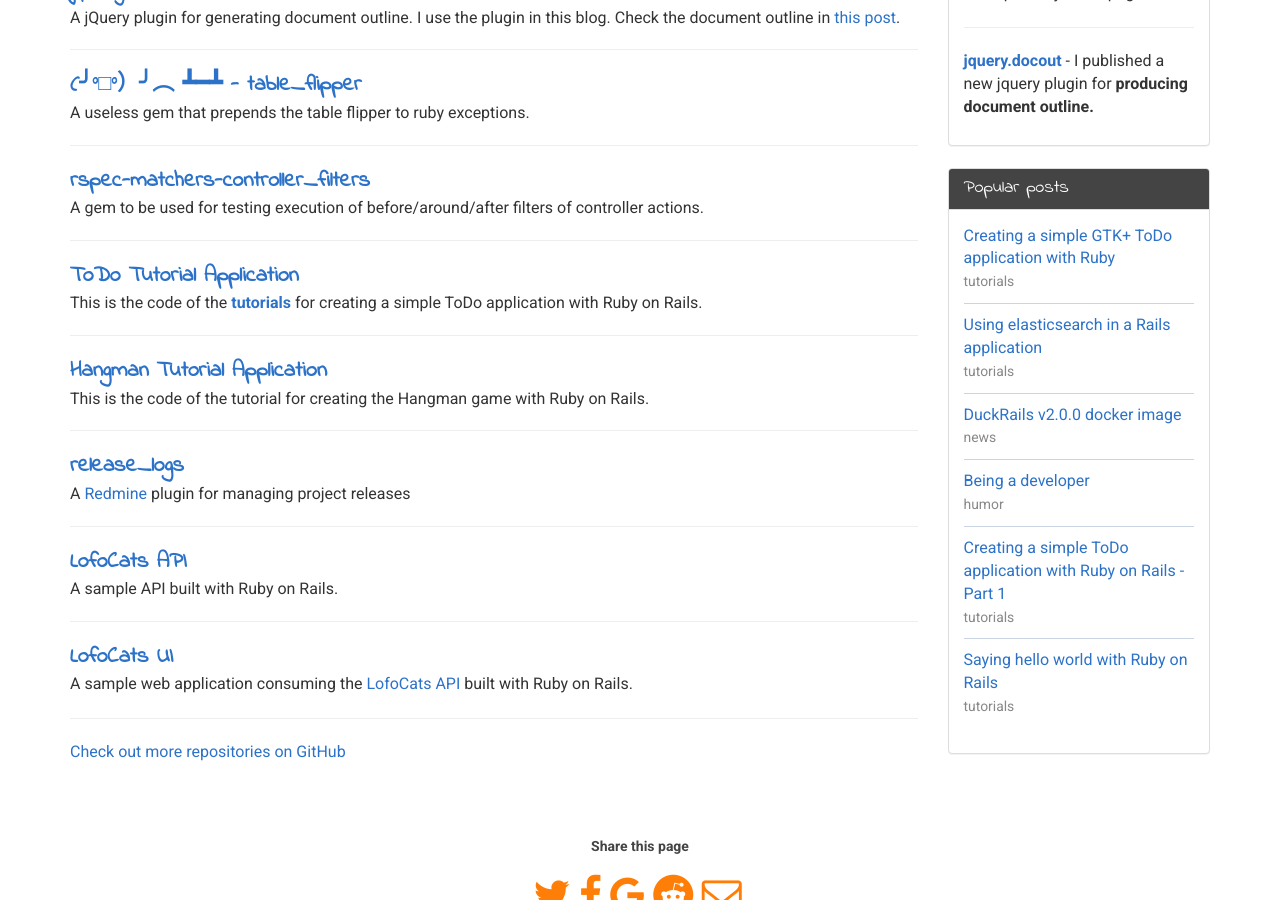
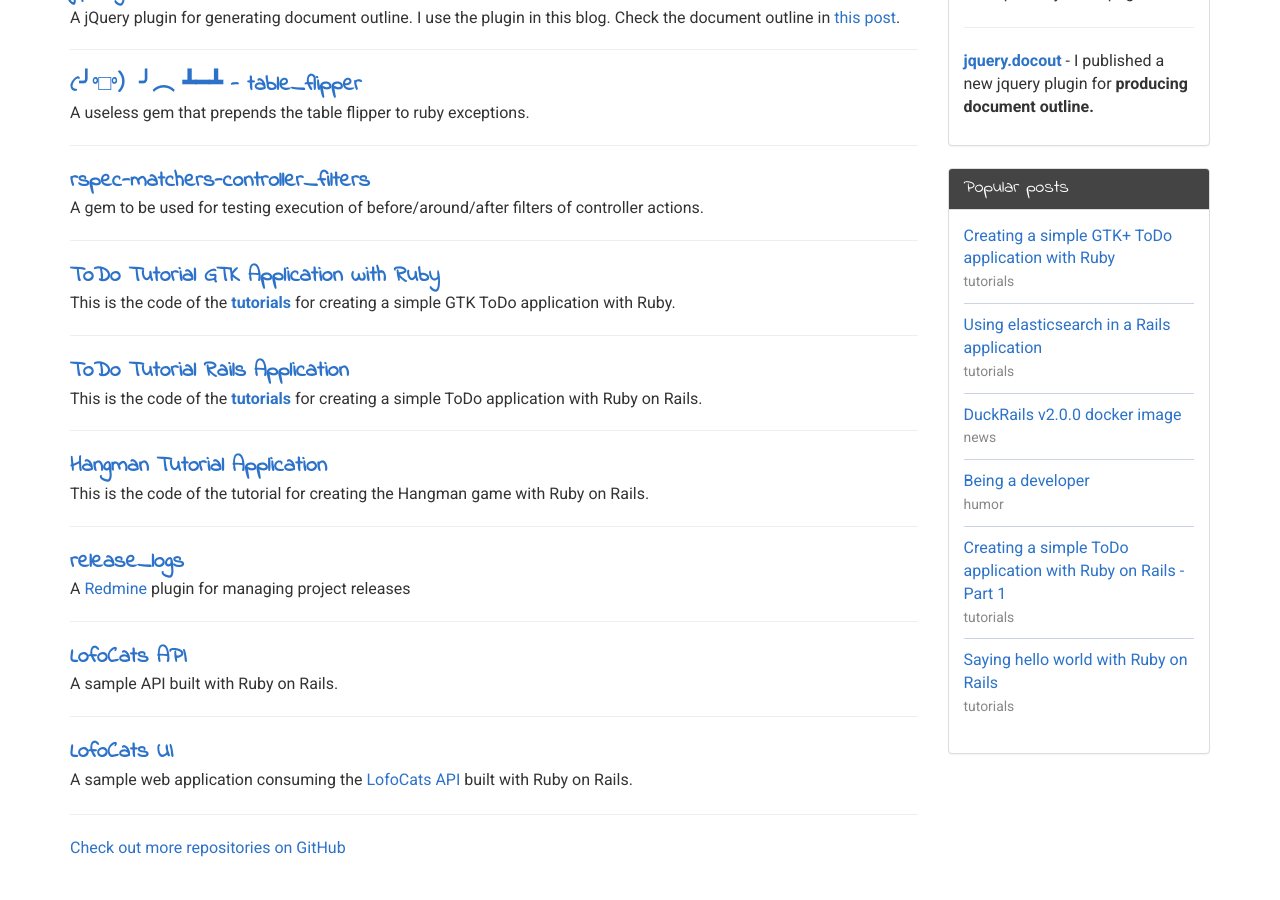
Before and after one commit to iridakos/iridakos.github.io, a Jekyll site: the page built from _pages/02-code.html, in a window 1280 px wide and 900 px high, scrolled down 407 px. Built offline with Jekyll 4.4.1, drawn with Linux system fonts in a browser that asks for light colours; nearby versions of some CDN libraries; comment, search, counter and statistics services are not loaded.

Commit message:
Add the gtk todo tutorial in code.

```diff
--- a/_pages/02-code.html
+++ b/_pages/02-code.html
@@ -53,7 +53,17 @@ subtitle: some of my personal projects or code from this blog's tutorials
 
     <div class="post-container">
       <div class="post-title">
-          <a class="ga-event-link" data-event-label="todo GitHub" data-event-action="click" data-event-category="Code links" href="https://github.com/iridakos/todo" target="_blank">ToDo Tutorial Application</a>
+          <a class="ga-event-link" data-event-label="gtk todo GitHub" data-event-action="click" data-event-category="Code links" href="https://github.com/iridakos/gtk-todo-tutorial" target="_blank">ToDo Tutorial GTK Application with Ruby</a>
+      </div>
+
+      <div class="post-preview">
+        This is the code of the <strong><a href="{% link _pages/01-tutorials.html %}">tutorials</a></strong> for creating a simple GTK ToDo application with Ruby.
+      </div>
+    </div>
+
+    <div class="post-container">
+      <div class="post-title">
+          <a class="ga-event-link" data-event-label="todo GitHub" data-event-action="click" data-event-category="Code links" href="https://github.com/iridakos/todo" target="_blank">ToDo Tutorial Rails Application</a>
       </div>
 
       <div class="post-preview">
```
